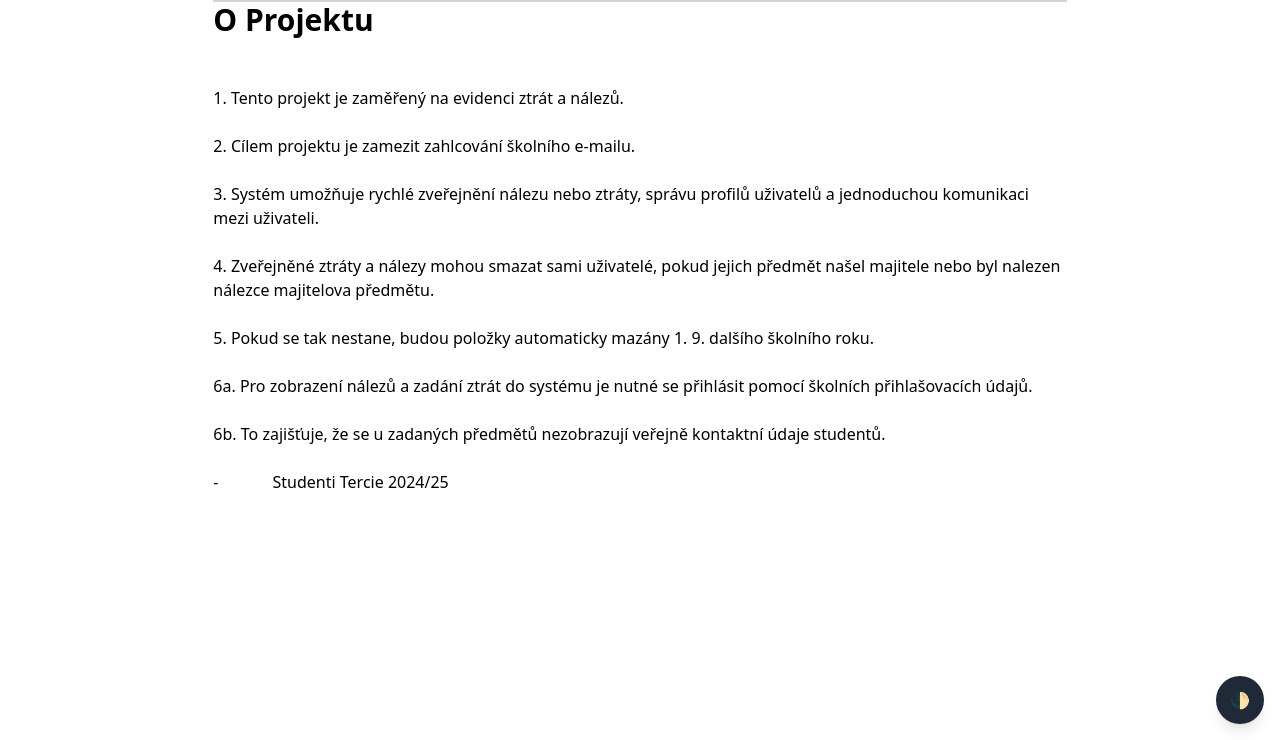
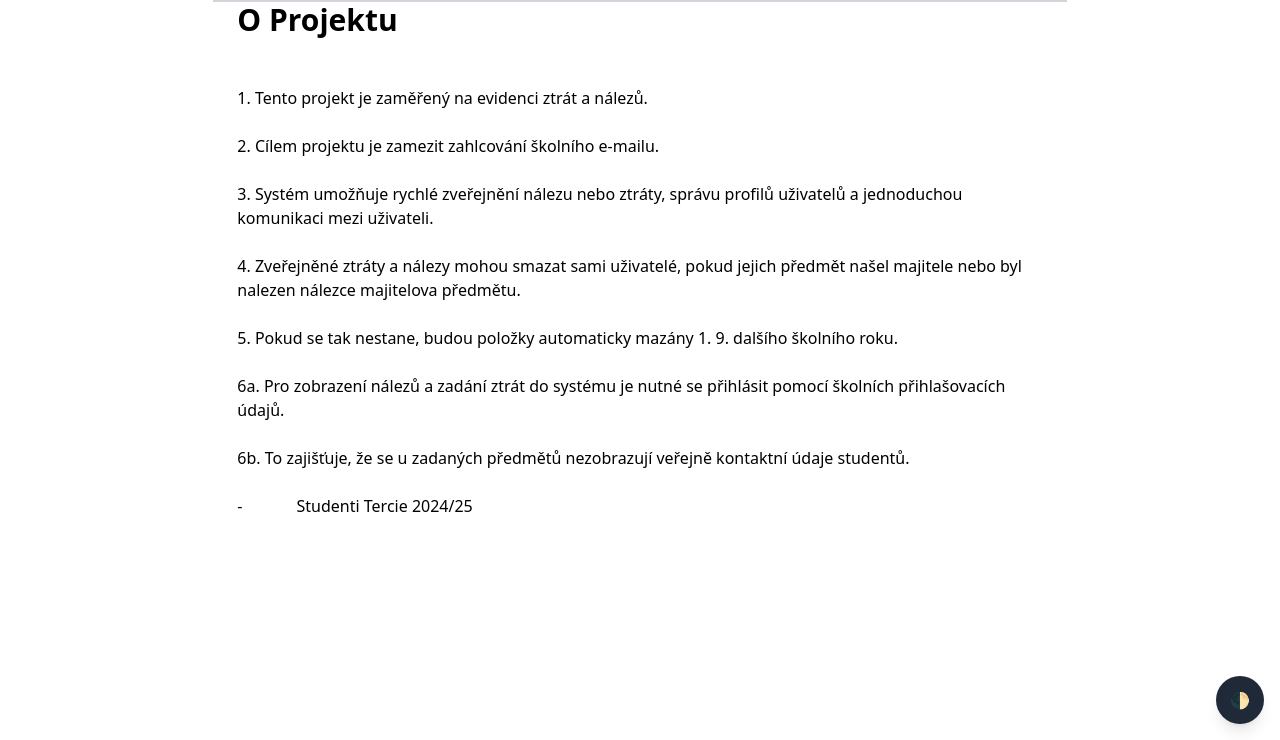
Before and after one commit to PyToby/IFI-Lost-Found, a Flask app: page /info in a window 1280 px wide. Shown: the part 60-800 px from the top of the page. Run offline with Flask 3, Linux system fonts and the light colour scheme.

Commit message:
Update info.html

```diff
--- a/website/templates/info.html
+++ b/website/templates/info.html
@@ -80,9 +80,9 @@
 
 {% block content %}
 <div class="max-w-4xl mx-auto p-7">
-    <h1 class="text-3xl font-bold mb-4">O Projektu</h1>
+    <h1 class="px-6 text-3xl font-bold mb-4">O Projektu</h1>
     <br><br>
-    <p class="text-lg leading-relaxed">
+    <p class="px-6 text-lg leading-relaxed">
         1. Tento projekt je zaměřený na evidenci ztrát a nálezů.
         <br><br>
         2. Cílem projektu je zamezit zahlcování školního e-mailu.
```
